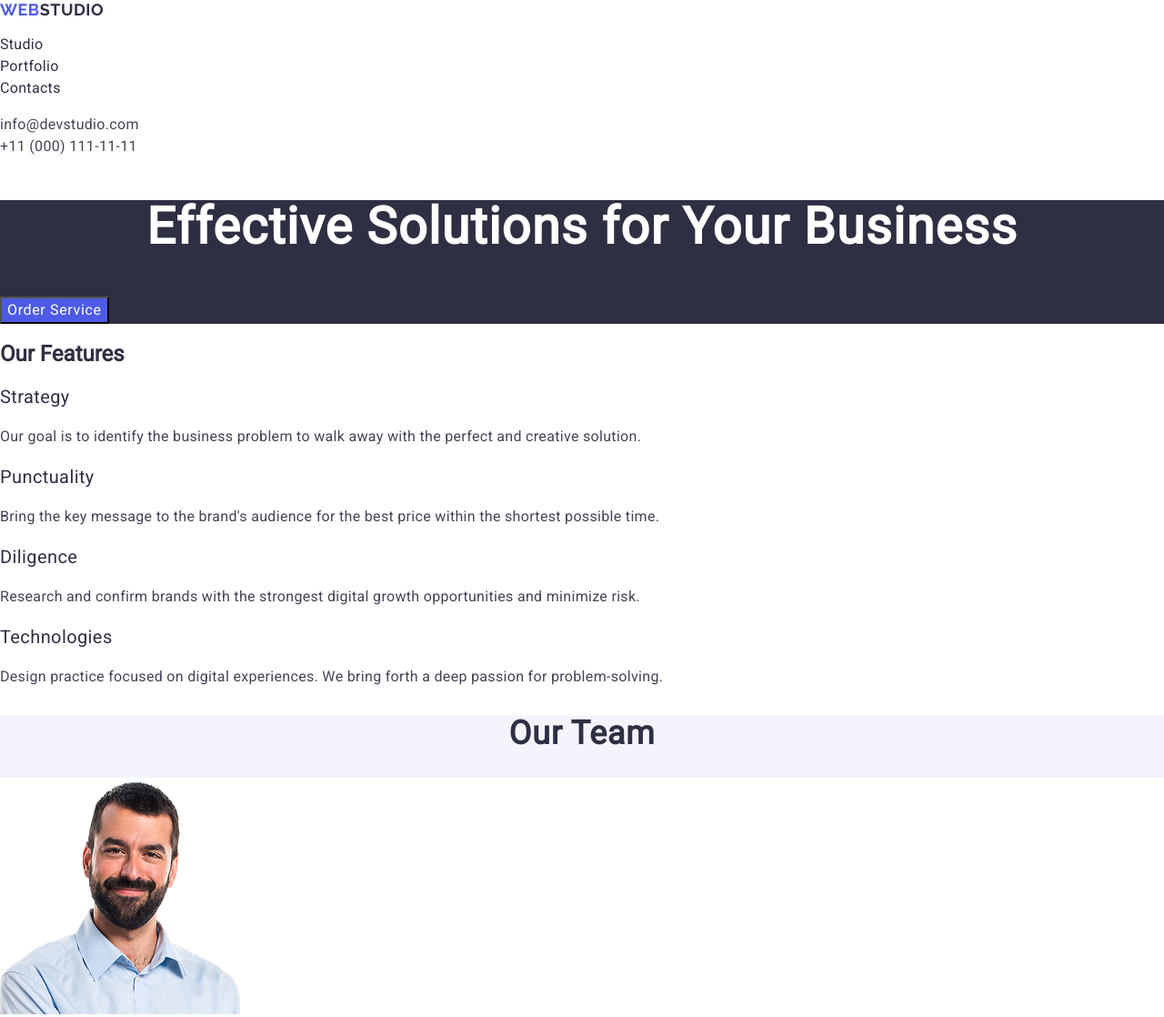
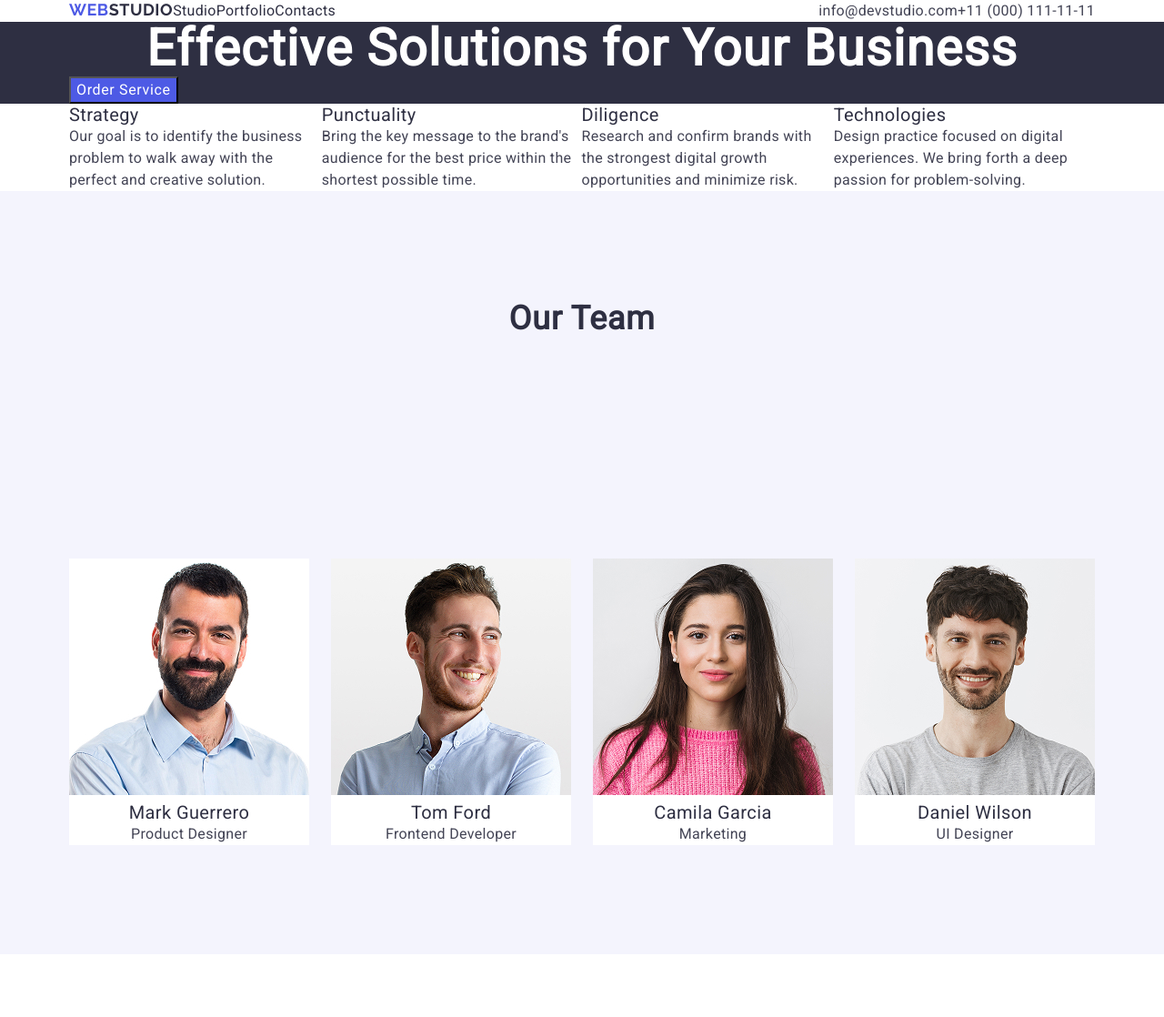
Before and after one commit to maksimboklac-sketch/goit-markup-hw-03, a plain HTML site: page index.html in a window 1280 px wide. Shown: the top 1118 px of the page at 91% size. Drawn offline with nearby package versions, Linux system fonts and the light colour scheme.

```diff
--- a/css/styles.css
+++ b/css/styles.css
@@ -21,6 +21,7 @@
 ul {
   list-style-type: none;
   padding: 0;
+  margin: 0;
 }
 .logo {
   color: #4d5ae5;
@@ -41,6 +42,26 @@
 }
 h2 {
   color: #2e2f42;
+}
+h1,
+h2,
+h3,
+h4,
+h5,
+h6,
+p {
+  margin: 0;
+}
+.container {
+  max-width: 1158px;
+  margin-left: auto;
+  margin-right: auto;
+  padding-left: 15px;
+  padding-right: 15px;
+}
+.section {
+  padding-top: 120px;
+  padding-bottom: 120px;
 }
 /* common */
 /* header */
@@ -116,6 +137,19 @@
   font-size: 16px;
   line-height: 1.5;
   letter-spacing: 0.02em;
+  display: flex;
+}
+.visually-hidden {
+  position: absolute;
+  width: 1px;
+  height: 1px;
+  margin: -1px;
+  border: 0;
+  padding: 0;
+  white-space: nowrap;
+  clip-path: inset(100%);
+  clip: rect(0 0 0 0);
+  overflow: hidden;
 }
 
 /* features */
@@ -130,12 +164,21 @@
   line-height: 1.11111;
   letter-spacing: 0.02em;
   text-align: center;
+  width: 162px;
+  padding-bottom: 72px;
+  padding-top: 120px;
+  margin-left: auto;
+  margin-right: auto;
 }
 .list-team {
   font-weight: 400;
   font-size: 16px;
   line-height: 1.5;
   letter-spacing: 0.02em;
+  padding-top: 72px;
+  padding-bottom: 120px;
+  display: flex;
+  gap: 24px;
 }
 .team-item {
   background-color: #fff;
@@ -149,6 +192,11 @@
   line-height: 1.2;
   letter-spacing: 0.02em;
   text-align: center;
+}
+.flexbox-container {
+  width: 274px;
+  margin-bottom: 140px;
+  margin-top: 100px;
 }
 /* team */
 /* portfolio */
@@ -165,6 +213,9 @@
   font-size: 16px;
   line-height: 1.5;
   letter-spacing: 0.02em;
+  display: flex;
+  flex-wrap: wrap;
+  gap: 24px;
 }
 
 /* portfolio */
@@ -181,6 +232,9 @@
   font-size: 18px;
   line-height: 1.16667;
   letter-spacing: 0.03em;
+  width: 115px;
+  margin-top: 100px;
+  margin-bottom: 16px;
 }
 .footer-text {
   font-weight: 400;
@@ -188,6 +242,9 @@
   line-height: 1.5;
   letter-spacing: 0.02em;
   color: #f4f4fd;
+  width: 264px;
+  margin-bottom: 100px;
+  margin-top: 16px;
 }
 
 /* footer */
--- a/index.html
+++ b/index.html
@@ -22,12 +22,16 @@
   </head>
   <body>
     <!-- #region header -->
-    <header>
-      <nav>
+    <header class="page-header">
+      <div
+        class="container"
+        style="display: flex; justify-content: space-between"
+      >
+        <nav style="display: flex; flex-grow: 1">
           <a href="./index.html" class="logo-nav">
             <span class="logo">Web</span>Studio</a
           >
-        <ul class="header-list">
+          <ul class="header-list" style="display: flex">
             <li>
               <a href="#" class="header-link">Studio</a>
             </li>
@@ -40,7 +44,7 @@
           </ul>
         </nav>
         <address>
-        <ul class="address">
+          <ul class="address" style="display: flex">
             <li>
               <a href="mailto:info@devstudio.com" class="contact-link"
                 >info@devstudio.com</a
@@ -53,24 +57,28 @@
             </li>
           </ul>
         </address>
+      </div>
     </header>
     <!-- endregion header -->
     <main>
       <!-- #region hero -->
       <section class="page-hero">
+        <div class="container">
           <h1 class="main-title">Effective Solutions for Your Business</h1>
           <button type="button" class="hero-button">Order Service</button>
+        </div>
       </section>
       <!-- endregion hero -->
       <!-- #region features-->
       <section>
-        <h2>Our Features</h2>
+        <div class="container">
+          <h2 class="visually-hidden">Our Features</h2>
           <ul class="features-list">
             <li>
               <h3>Strategy</h3>
               <p>
-              Our goal is to identify the business problem to walk away with the
-              perfect and creative solution.
+                Our goal is to identify the business problem to walk away with
+                the perfect and creative solution.
               </p>
             </li>
             <li>
@@ -95,13 +103,15 @@
               </p>
             </li>
           </ul>
+        </div>
       </section>
       <!-- #endregion features -->
       <!-- #region team -->
       <section class="page-team">
+        <div class="container">
           <h2 class="team">Our Team</h2>
-        <ul class="list-team">
-          <li class="team-item">
+          <ul class="list-team flexbox-container" style="display: flex">
+            <li class="team-item flexbox-first">
               <img
                 src="./images/portfolio/team/mark-guerrero.jpg"
                 height="260"
@@ -111,7 +121,7 @@
               <h3 class="team-title">Mark Guerrero</h3>
               <p class="team-text">Product Designer</p>
             </li>
-          <li class="team-item">
+            <li class="team-item flexbox-second">
               <img
                 src="./images/portfolio/team/tom-ford.jpg"
                 height="260"
@@ -121,7 +131,7 @@
               <h3 class="team-title">Tom Ford</h3>
               <p class="team-text">Frontend Developer</p>
             </li>
-          <li class="team-item">
+            <li class="team-item flexbox-third">
               <img
                 src="./images/portfolio/team/camila-garcia.jpg"
                 height="260"
@@ -131,7 +141,7 @@
               <h3 class="team-title">Camila Garcia</h3>
               <p class="team-text">Marketing</p>
             </li>
-          <li class="team-item">
+            <li class="team-item flexbox-fourth">
               <img
                 src="./images/portfolio/team/daniel-wilson.jpg"
                 height="260"
@@ -142,10 +152,12 @@
               <p class="team-text">UI Designer</p>
             </li>
           </ul>
+        </div>
       </section>
       <!-- #endregion team -->
       <!-- #region portfolio -->
       <section>
+        <div class="container">
           <h2 class="portfolio-page">Our Portfolio</h2>
           <ul class="portfolio-list">
             <li>
@@ -209,18 +221,21 @@
               <p>Marketing</p>
             </li>
           </ul>
+        </div>
       </section>
       <!-- endregion portfolio -->
     </main>
     <!-- #region footer -->
     <footer class="page-footer">
+      <div class="container">
         <a href="./index.html" class="logo-footer"
           ><span class="logo">Web</span>Studio</a
         >
         <p class="footer-text">
-        Increase the flow of customers and sales for your business with digital
-        marketing & growth solutions.
+          Increase the flow of customers and sales for your business with
+          digital marketing & growth solutions.
         </p>
+      </div>
     </footer>
     <!-- #endregion footer -->
   </body>
```
Lines whose indentation alone changed are shown as unchanged.
